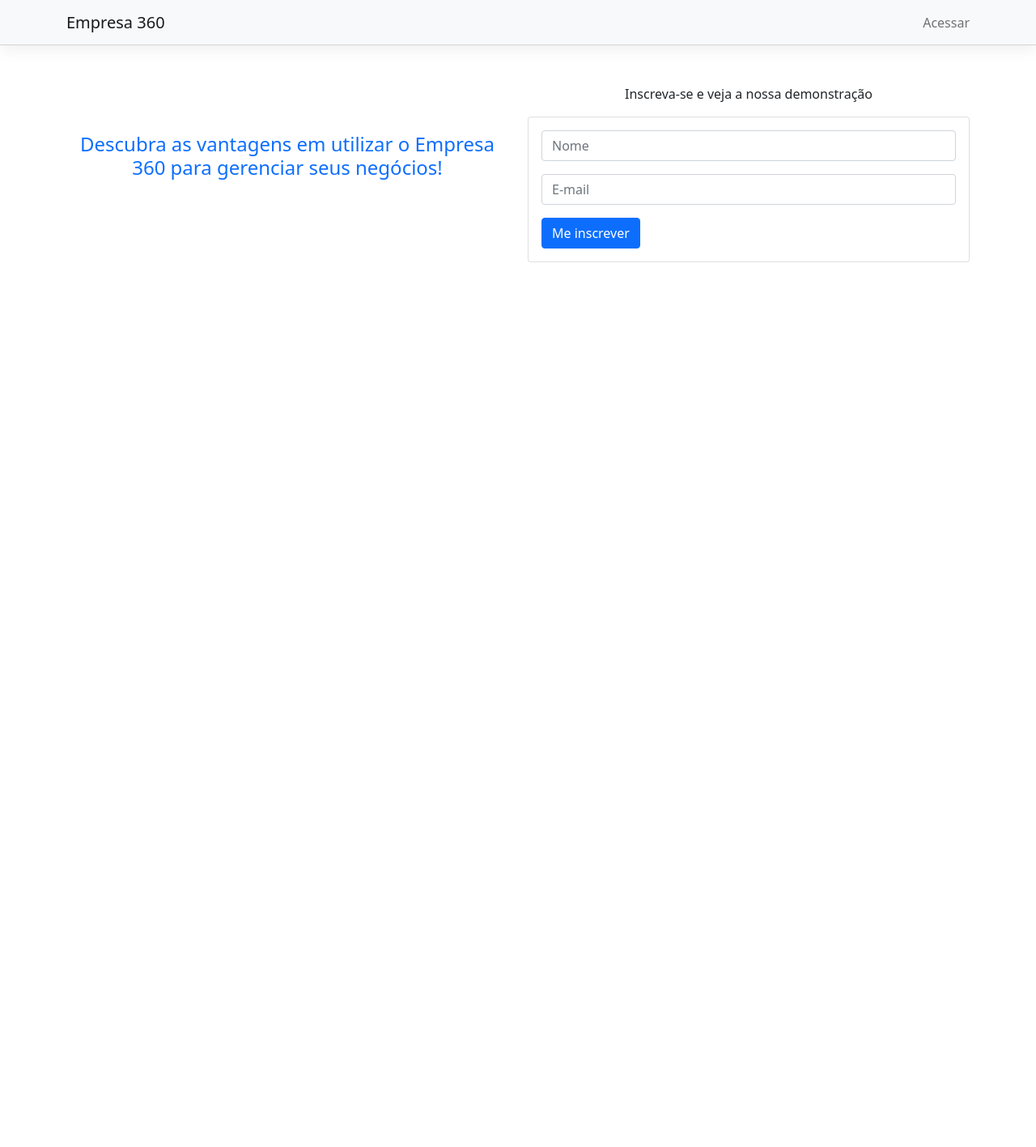
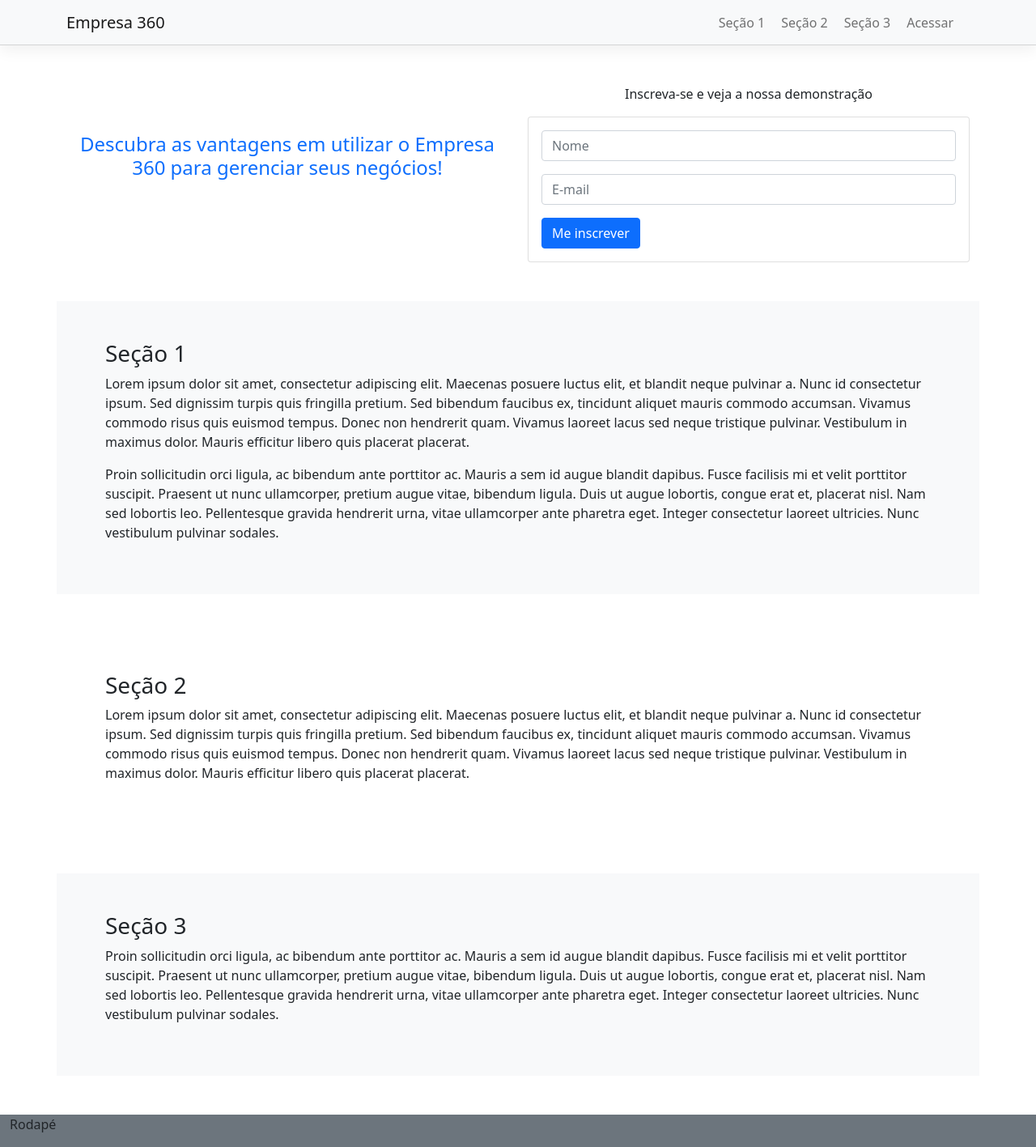
Before and after one commit to antoniotnn/empresa-360-vuejs, a Vue app: page / in a window 1280 px wide. Shown: the whole page at 81% size. Before the commit the page ends 800 px from the top, so only its background shows below. Built offline with nearby package versions, Linux system fonts and the light colour scheme.

Commit message:
274. Controle de scroll parte 1

```diff
--- a/src/views/Site.vue
+++ b/src/views/Site.vue
@@ -3,13 +3,21 @@
         <nav class="navbar navbar-light bg-light menu-superior">
             <div class="container">
                 <a class="navbar-brand" href="#">Empresa 360</a>
-                <div class="navbar-nav">
-                    <ul class="navbar-nav">
-                        <li class="nav-item">
-                            <router-link class="nav-link" to="/login">Acessar</router-link>
-                        </li>
-                    </ul>
-                </div>
+
+                <ul class="navbar-nav links">
+                    <li class="nav-item">
+                        <router-link class="nav-link" to="/">Seção 1</router-link>
+                    </li>
+                    <li class="nav-item">
+                        <router-link class="nav-link" to="/">Seção 2</router-link>
+                    </li>
+                    <li class="nav-item">
+                        <router-link class="nav-link" to="/">Seção 3</router-link>
+                    </li>
+                    <li class="nav-item">
+                        <router-link class="nav-link" to="/login">Acessar</router-link>
+                    </li>
+                </ul>
             </div>
         </nav>
 
@@ -35,6 +43,36 @@
                     </div>
                 </div>
             </div>
+
+            <div class="row mt-5 p-5 bg-light">
+                <div class="col">
+                    <h3>Seção 1</h3>
+                    <p>Lorem ipsum dolor sit amet, consectetur adipiscing elit. Maecenas posuere luctus elit, et blandit neque pulvinar a. Nunc id consectetur ipsum. Sed dignissim turpis quis fringilla pretium. Sed bibendum faucibus ex, tincidunt aliquet mauris commodo accumsan. Vivamus commodo risus quis euismod tempus. Donec non hendrerit quam. Vivamus laoreet lacus sed neque tristique pulvinar. Vestibulum in maximus dolor. Mauris efficitur libero quis placerat placerat.</p>
+                    <p>Proin sollicitudin orci ligula, ac bibendum ante porttitor ac. Mauris a sem id augue blandit dapibus. Fusce facilisis mi et velit porttitor suscipit. Praesent ut nunc ullamcorper, pretium augue vitae, bibendum ligula. Duis ut augue lobortis, congue erat et, placerat nisl. Nam sed lobortis leo. Pellentesque gravida hendrerit urna, vitae ullamcorper ante pharetra eget. Integer consectetur laoreet ultricies. Nunc vestibulum pulvinar sodales.</p>
+                </div>
+            </div>
+
+            <div class="row mt-5 p-5">
+                <div class="col">
+                    <h3>Seção 2</h3>
+                    <p>Lorem ipsum dolor sit amet, consectetur adipiscing elit. Maecenas posuere luctus elit, et blandit neque pulvinar a. Nunc id consectetur ipsum. Sed dignissim turpis quis fringilla pretium. Sed bibendum faucibus ex, tincidunt aliquet mauris commodo accumsan. Vivamus commodo risus quis euismod tempus. Donec non hendrerit quam. Vivamus laoreet lacus sed neque tristique pulvinar. Vestibulum in maximus dolor. Mauris efficitur libero quis placerat placerat.</p>
+                </div>
+            </div>
+
+            <div class="row mt-5 p-5 bg-light">
+                <div class="col">
+                    <h3>Seção 3</h3>
+                    <p>Proin sollicitudin orci ligula, ac bibendum ante porttitor ac. Mauris a sem id augue blandit dapibus. Fusce facilisis mi et velit porttitor suscipit. Praesent ut nunc ullamcorper, pretium augue vitae, bibendum ligula. Duis ut augue lobortis, congue erat et, placerat nisl. Nam sed lobortis leo. Pellentesque gravida hendrerit urna, vitae ullamcorper ante pharetra eget. Integer consectetur laoreet ultricies. Nunc vestibulum pulvinar sodales.</p>
+                </div>
+            </div>
+        </div>
+
+        <div class="container-fluid mt-5">
+            <div class="row bg-secondary">
+                <div class="col">
+                    <p>Rodapé</p>
+                </div>
+            </div>
         </div>
     </div>
 </template>
@@ -46,4 +84,10 @@
 .destaque {
     padding: 60px 15px;
 }
+.links {
+    flex-direction: row;
+}
+.links a{
+    margin-right: 20px;
+}
 </style>
```
